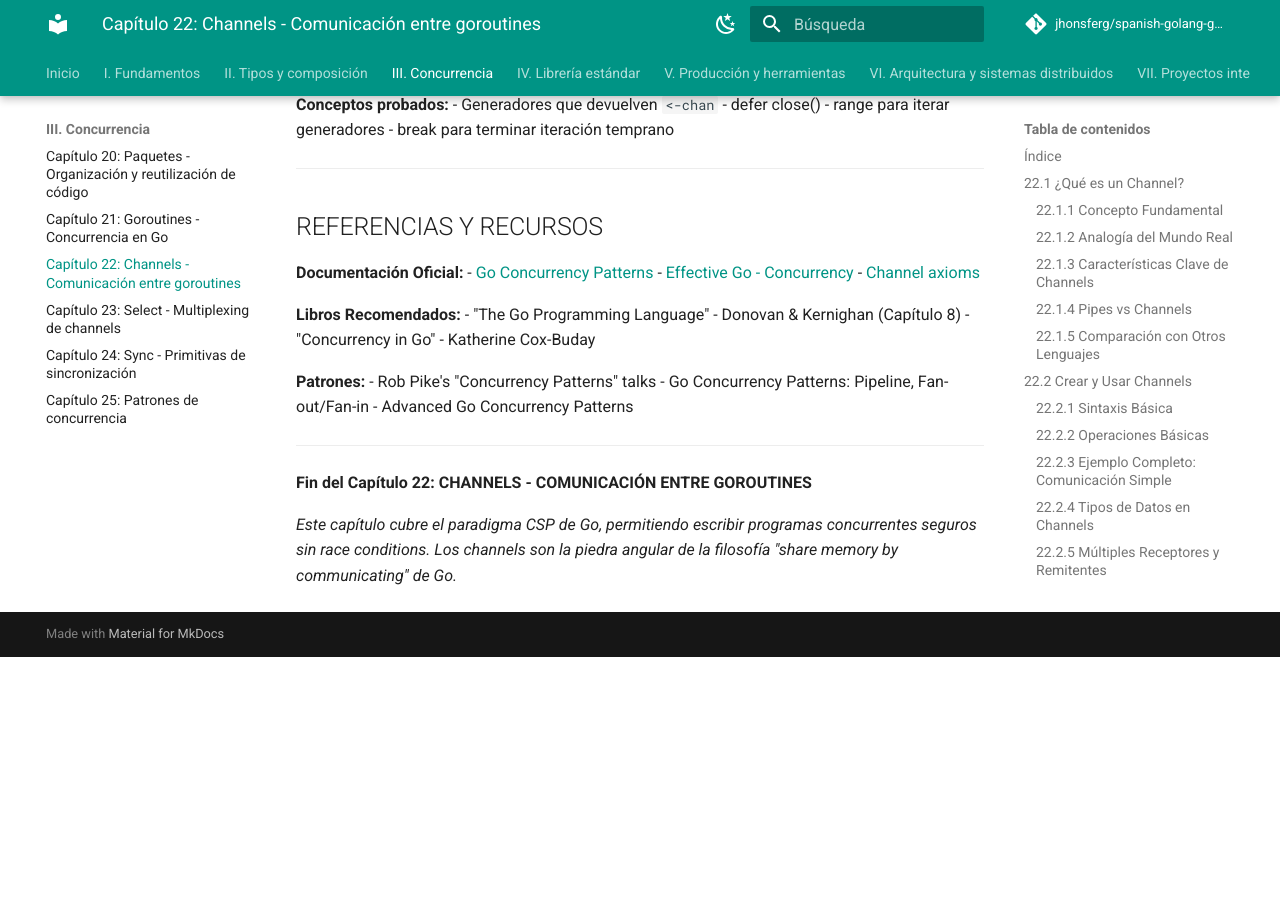
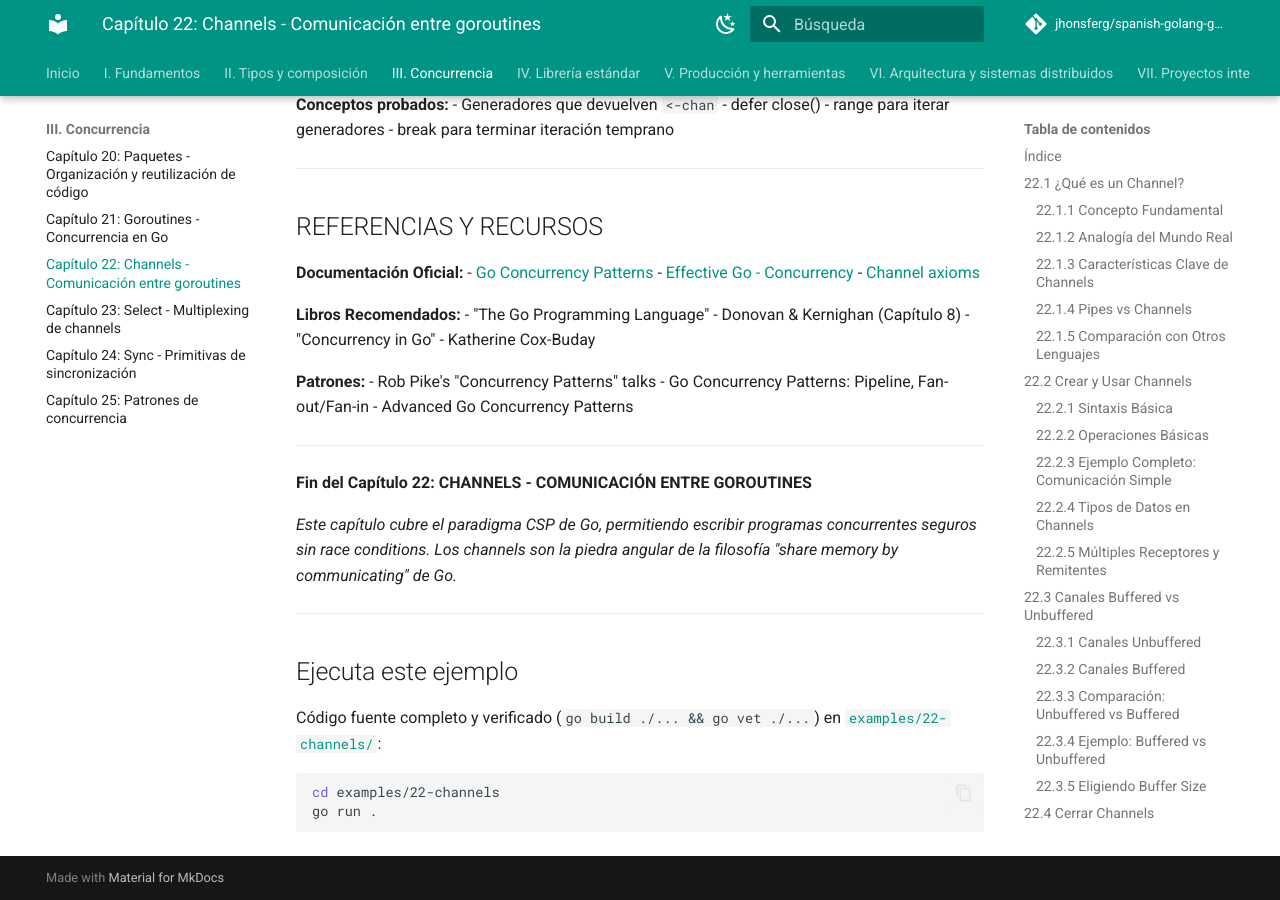
Before and after one commit to jhonsferg/spanish-golang-guide, an MkDocs documentation site: the page built from docs/03-concurrencia/22-channels.md, in a window 1280 px wide and 900 px high, scrolled down 57364 px. Built offline with MkDocs 1.6.1 and Material for MkDocs 9.7.7, drawn with Linux system fonts in a browser that asks for light colours; comment, search, counter and statistics services are not loaded; before the commit the page ends 58021 px from its top, so only the background shows below that.

Commit message:
docs: enlazar ejemplo ejecutable en el capítulo 22

````diff
--- a/docs/03-concurrencia/22-channels.md
+++ b/docs/03-concurrencia/22-channels.md
@@ -3012,3 +3012,15 @@
 **Fin del Capítulo 22: CHANNELS - COMUNICACIÓN ENTRE GOROUTINES**
 
 *Este capítulo cubre el paradigma CSP de Go, permitiendo escribir programas concurrentes seguros sin race conditions. Los channels son la piedra angular de la filosofía "share memory by communicating" de Go.*
+
+---
+
+## Ejecuta este ejemplo
+
+Código fuente completo y verificado (`go build ./... && go vet ./...`) en
+[`examples/22-channels/`](https://github.com/jhonsferg/spanish-golang-guide/tree/main/examples/22-channels):
+
+```bash
+cd examples/22-channels
+go run .
+```
````
